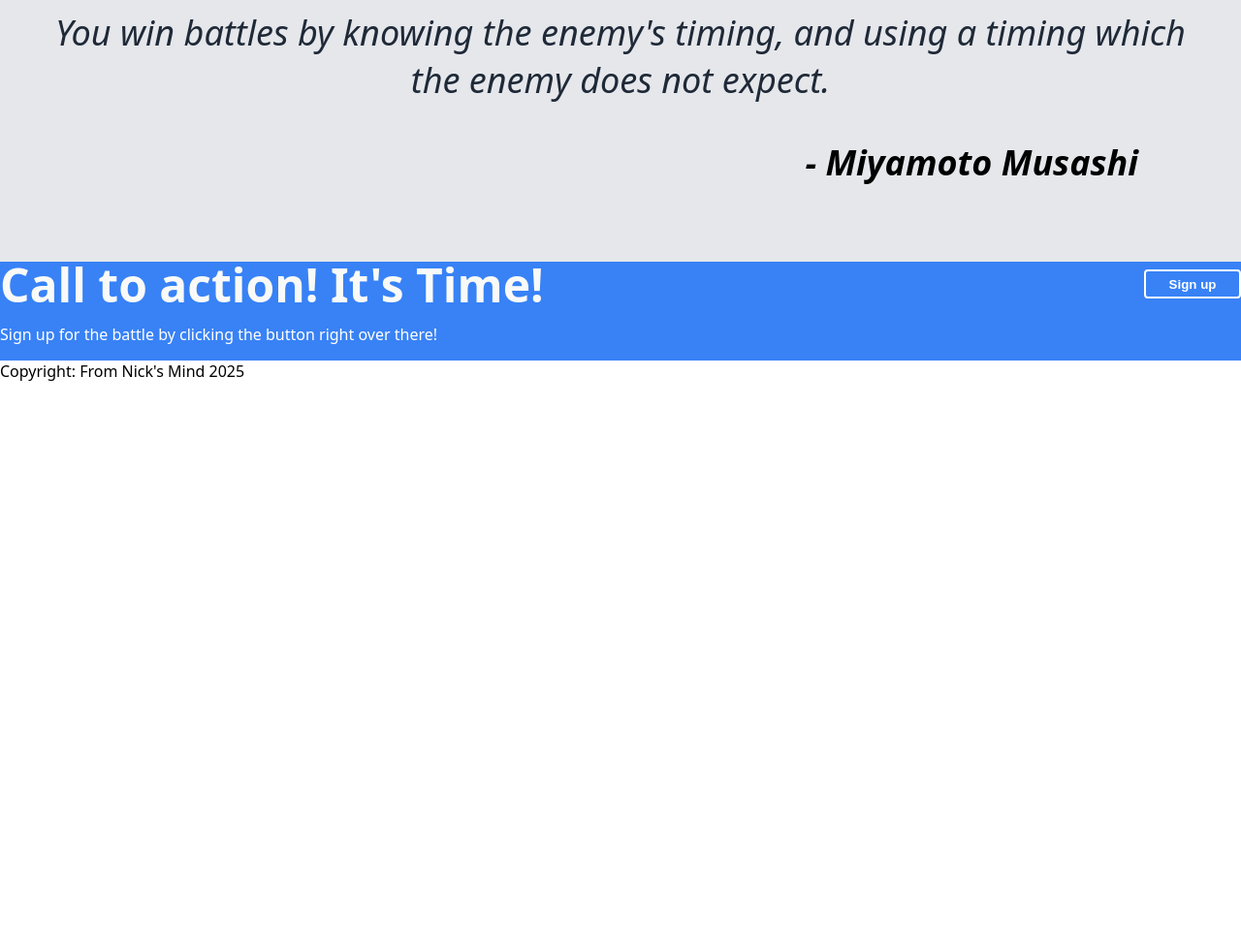
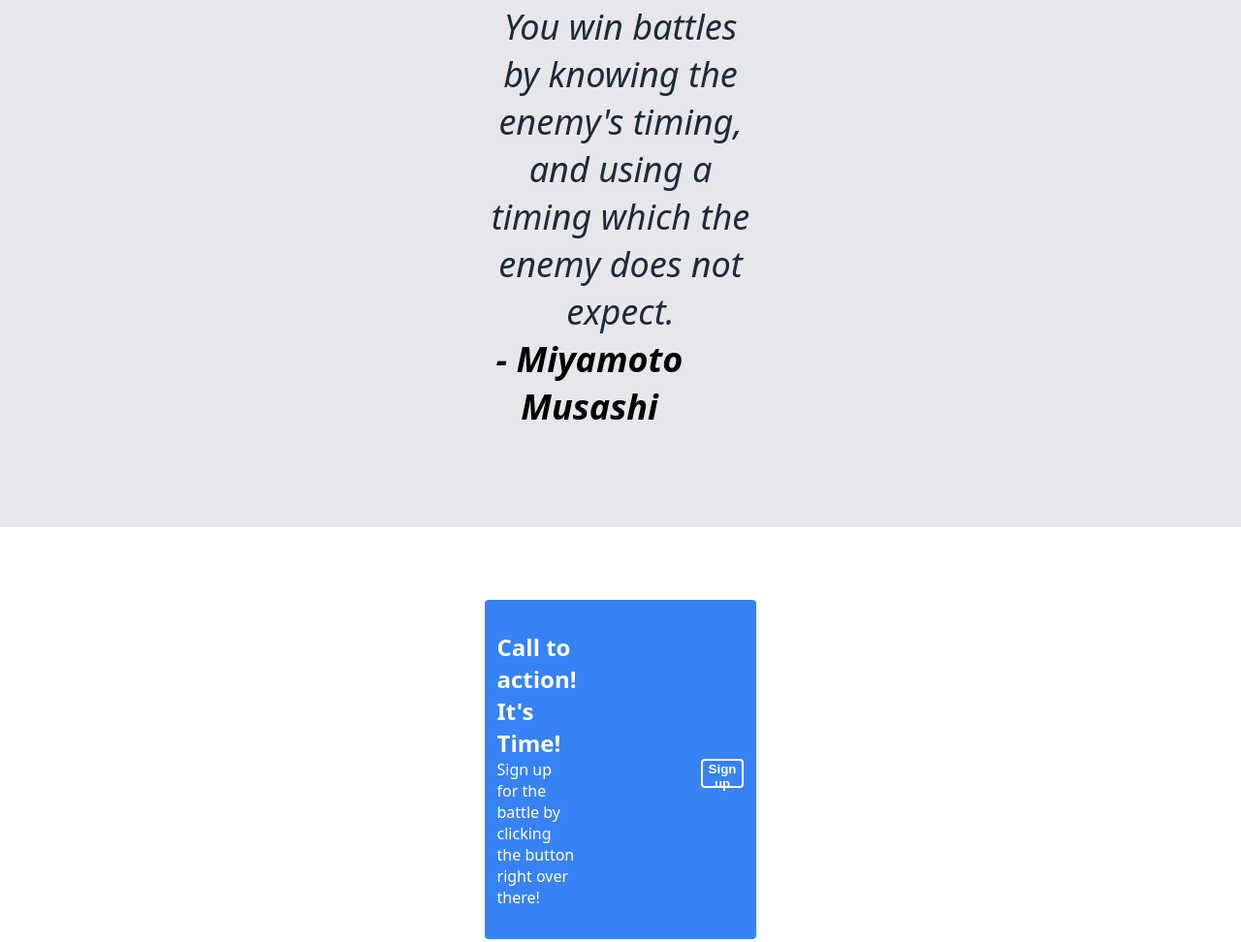
Before and after one commit to RatPackGaming/Landing-Page, a plain HTML site: page index.html in a window 1280 px wide. Shown: the part 1018-1990 px from the top of the page at 97% size. Before the commit the page ends 1412 px from the top, so only its background shows below. Drawn offline with Linux system fonts and the light colour scheme.

Commit message:
Added style to sign-up-box and footer.

```diff
--- a/index.html
+++ b/index.html
@@ -62,7 +62,7 @@
   </div>
   <div class="sign-up-box">
     <div>
-      <h1>Call to action! It's Time!</h1>
+      <p class="call">Call to action! It's Time!</p>
       <p>Sign up for the battle by clicking the button right over there!</p>
     </div>
     <button class="white-border">Sign up</button>
--- a/style.css
+++ b/style.css
@@ -70,6 +70,7 @@ button{
   margin-top: 8px;
   font-weight: bold;
   border-radius: 4px;
+  cursor: pointer;
 }
 
 .picture-header{
@@ -104,7 +105,7 @@ img{
   font-size: 36px;
   color: #1f2937;
   font-style: italic;
-  padding: 42px;
+  padding: 100px 500px;
   display: flex;
   flex-direction: column;
   margin: 0;
@@ -122,10 +123,33 @@ img{
   background-color: #3882F6;
   color: white;
   display: flex;
-  justify-content: space-between;
+  justify-content: center;
+  align-items: center;
+  gap: 128px;
+  padding: 32px;
+  margin: 75px 500px;
+  border-radius: 4px;
 }
 
 .white-border{
   font-weight: bold;
   border: 2px solid white;
 }
+
+.call{
+  font-size: 24px;
+  font-weight: bold;
+  margin: 0;
+}
+
+p{
+  margin: 0;
+}
+
+.footer{
+  text-align: center;
+  background-color: #1f2937;
+  color: white;
+  padding: 32px;
+  font-size: 14px;
+}
```
